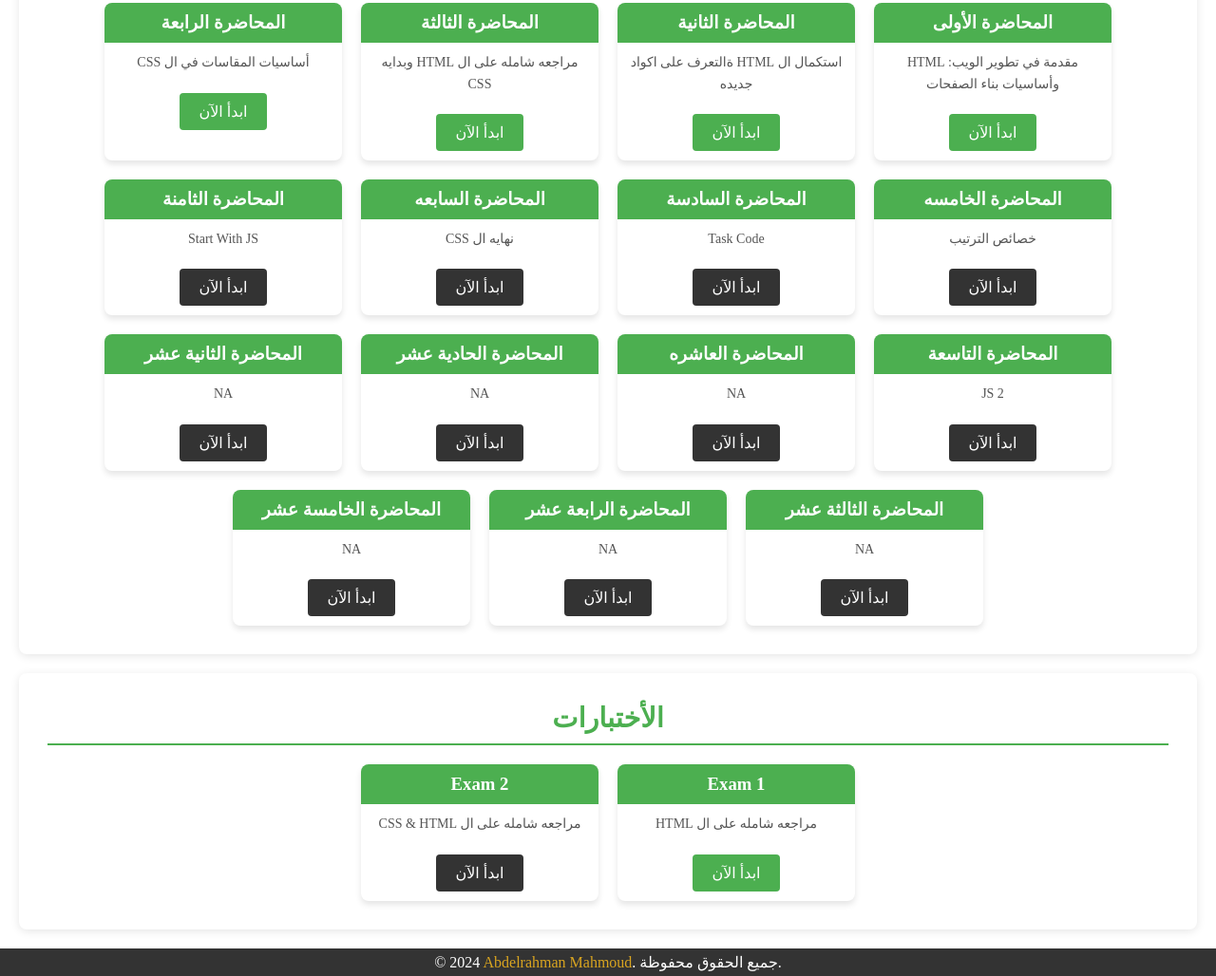
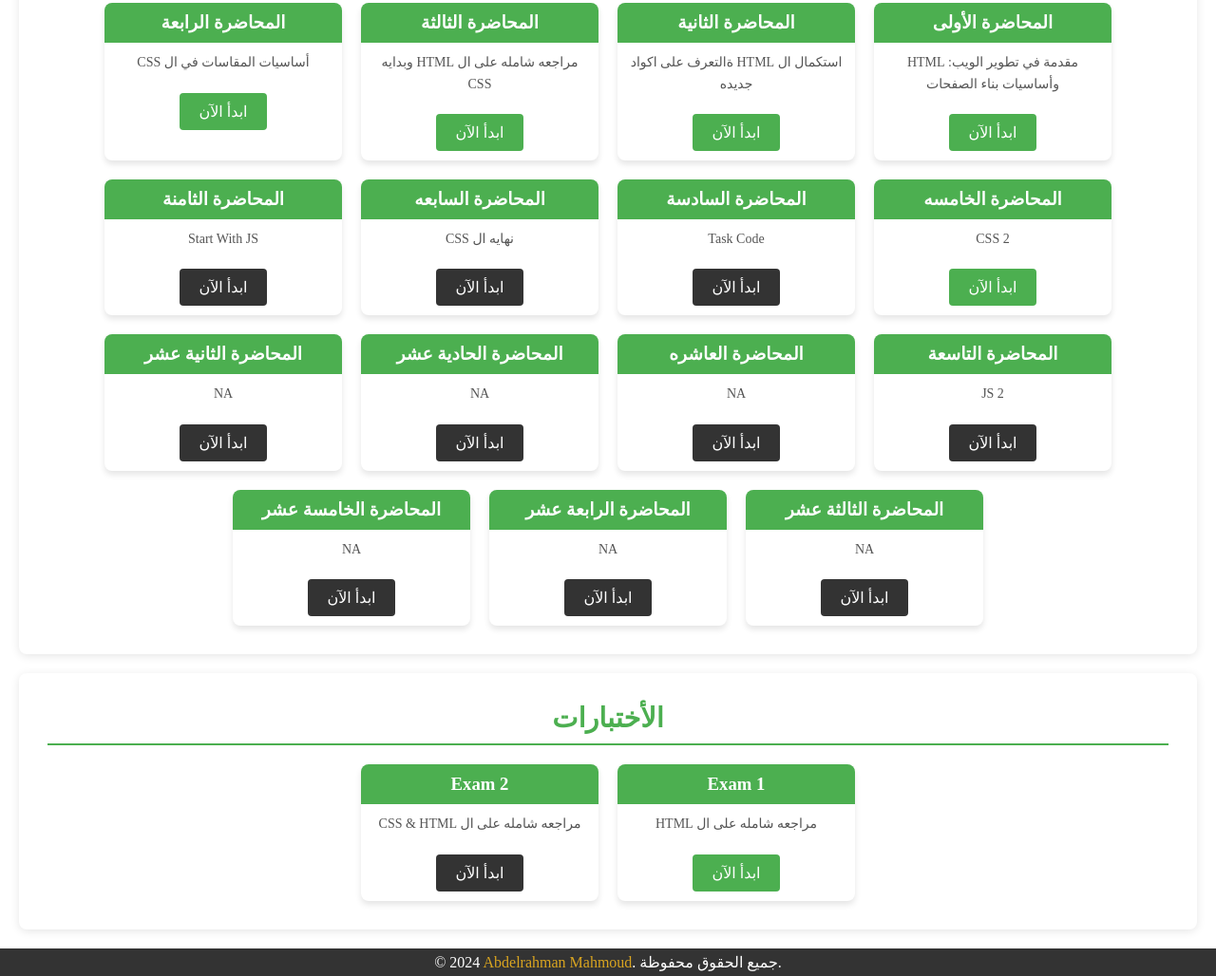
Before and after one commit to abdelrahman-mahmoud2025/fullstack, a plain HTML site: page index.html in a window 1280 px wide. Shown: the part 1413-2441 px from the top of the page at 95% size. Drawn offline with Linux system fonts and the light colour scheme.

Commit message:
Update index.html

```diff
--- a/index.html
+++ b/index.html
@@ -148,8 +148,8 @@
                     <!-- Card 5 -->
                     <div class="card">
                         <h3>المحاضرة الخامسه</h3>
-                        <p>خصائص الترتيب</p>
-                        <a href="assets/Pages/S5.html" class="btn disactive">ابدأ الآن</a>
+                        <p>CSS 2</p>
+                        <a href="assets/Pages/S5.html" class="btn">ابدأ الآن</a>
                     </div>
                     <!-- Card 6 -->
                     <div class="card">
```
